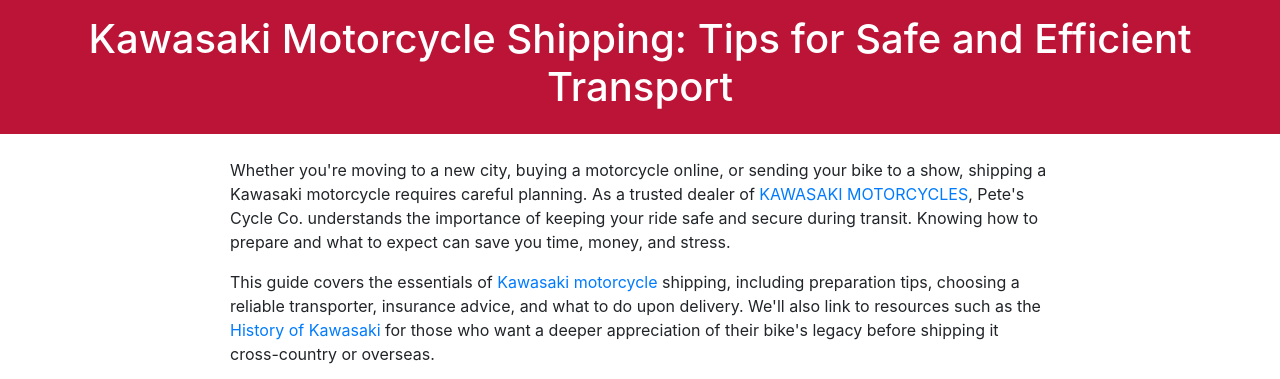
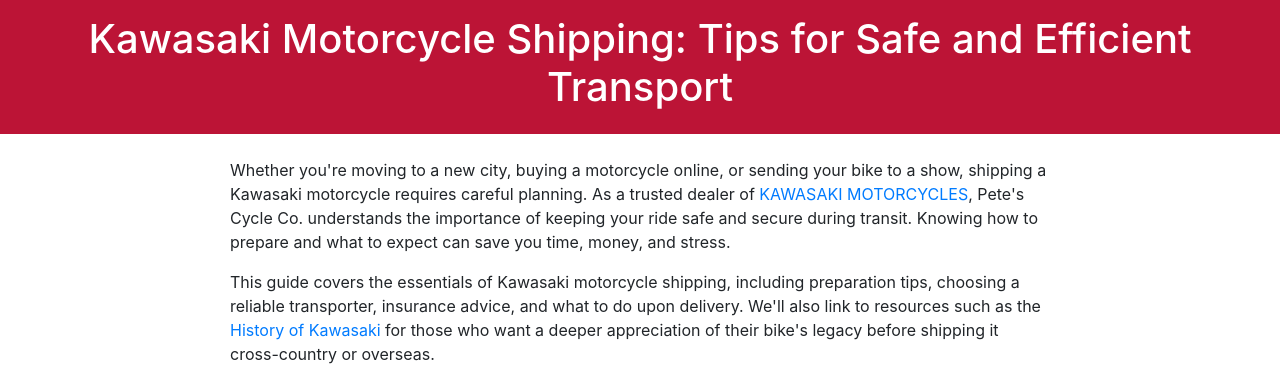
Before and after one commit to Alideveloper110/kawasakishipping, a plain HTML site: page index.html in a window 1280 px wide. Shown: the top 379 px of the page. Drawn offline with nearby package versions, Linux system fonts and the light colour scheme.

Commit message:
Update index.html

```diff
--- a/index.html
+++ b/index.html
@@ -104,9 +104,9 @@
 
     <!-- Body Content -->
     <div class="container mt-4 p-20 content">
-<p>Whether you're moving to a new city, buying a motorcycle online, or sending your bike to a show, shipping a Kawasaki motorcycle requires careful planning. As a trusted dealer of <a href="https://www.petescycle.com/" target="_blank" rel="noopener noreferrer">KAWASAKI MOTORCYCLES</a>, Pete's Cycle Co. understands the importance of keeping your ride safe and secure during transit. Knowing how to prepare and what to expect can save you time, money, and stress.</p>
+<p>Whether you're moving to a new city, buying a motorcycle online, or sending your bike to a show, shipping a Kawasaki motorcycle requires careful planning. As a trusted dealer of <a href="https://www.petescycle.com/" target="_blank" >KAWASAKI MOTORCYCLES</a>, Pete's Cycle Co. understands the importance of keeping your ride safe and secure during transit. Knowing how to prepare and what to expect can save you time, money, and stress.</p>
 
-  <p>This guide covers the essentials of <a href="https://www.petescycle.com/" target="_blank" >Kawasaki motorcycle</a> shipping, including preparation tips, choosing a reliable transporter, insurance advice, and what to do upon delivery. We'll also link to resources such as the <a href="https://kawasakirides.netlify.app/" target="_blank" rel="noopener noreferrer">History of Kawasaki</a> for those who want a deeper appreciation of their bike's legacy before shipping it cross-country or overseas.</p>
+  <p>This guide covers the essentials of Kawasaki motorcycle shipping, including preparation tips, choosing a reliable transporter, insurance advice, and what to do upon delivery. We'll also link to resources such as the <a href="https://kawasakirides.netlify.app/" target="_blank" rel="noopener noreferrer">History of Kawasaki</a> for those who want a deeper appreciation of their bike's legacy before shipping it cross-country or overseas.</p>
 
   <h2>Preparing Your Kawasaki Motorcycle for Shipping</h2>
 
```
